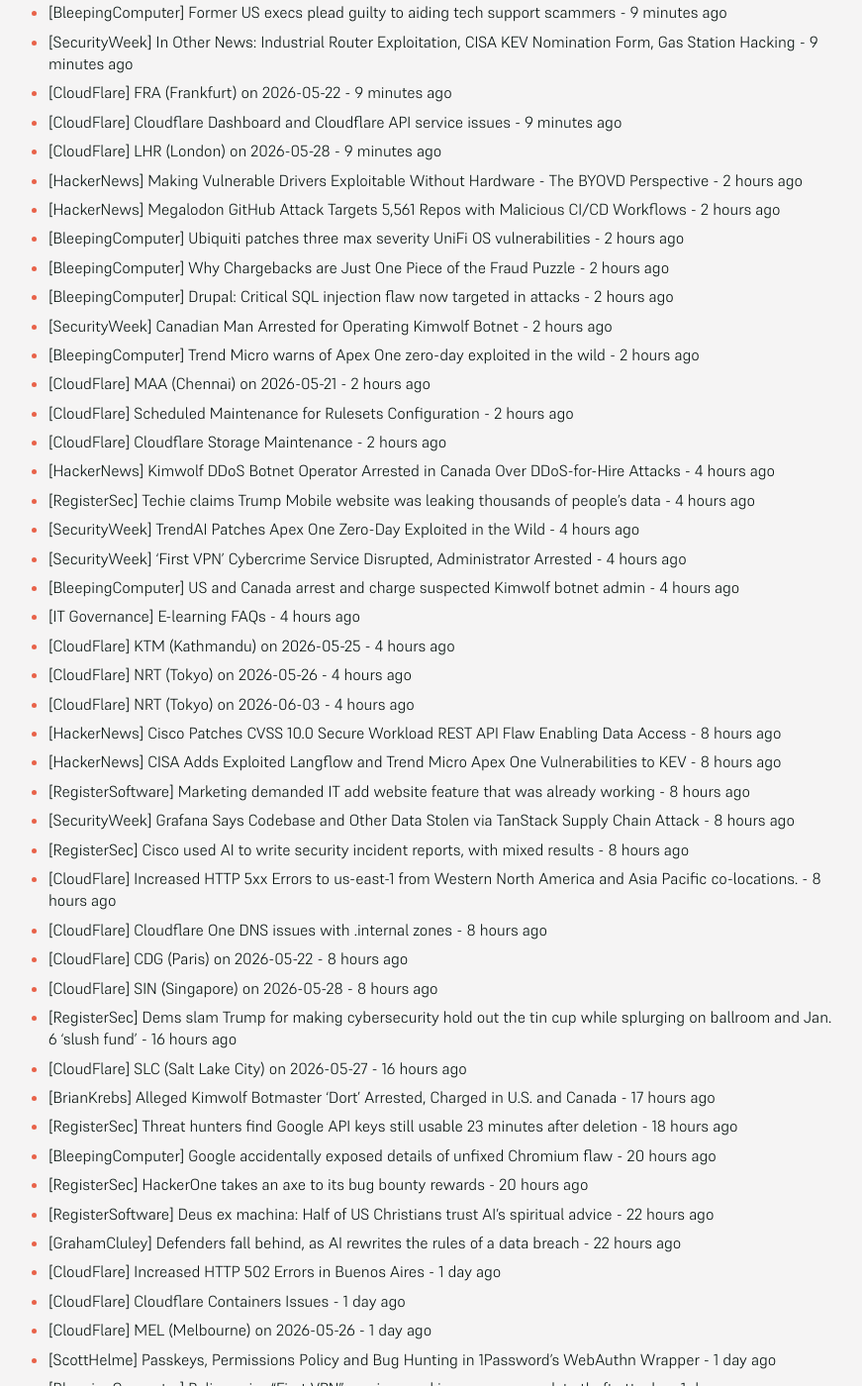
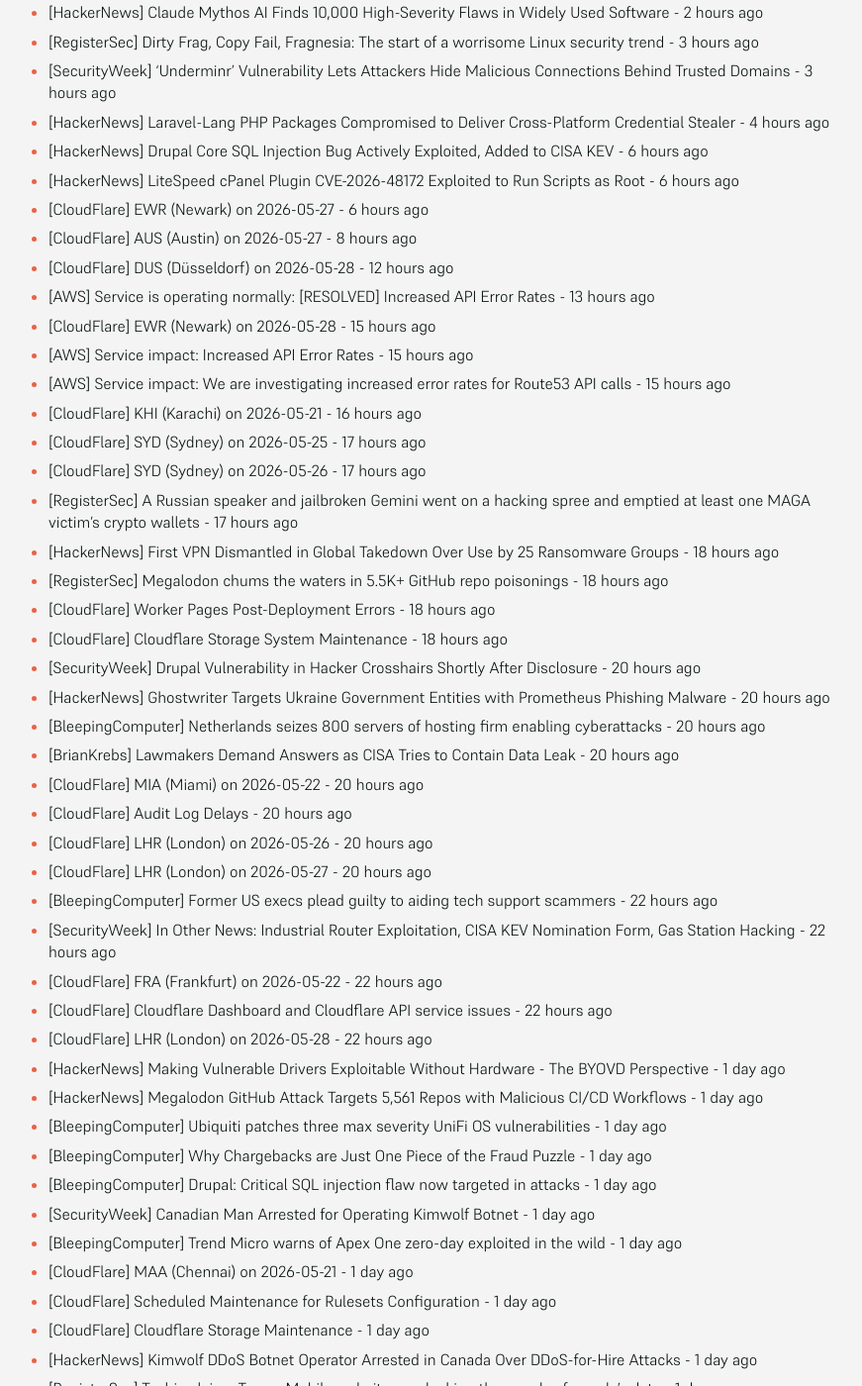
Before and after one commit to SecOpsNews/news, a Jekyll site: the page built from index.md, in a window 1280 px wide and 1400 px high, scrolled down 273 px. Shown: the whole window at 99% size, without its empty margins (215-1086 px from the left). Built offline with Jekyll 4.4.1, drawn with Linux system fonts in a browser that asks for light colours; some of the changed text lies outside the part shown.

Commit message:
New Feed

```diff
--- a/index.md
+++ b/index.md
@@ -9,47 +9,76 @@ description: Latest Updates
 
 <!-- SecOps start -->
 
-- [BleepingComputer] Former US execs plead guilty to aiding tech support scammers - 9 minutes ago
-- [SecurityWeek] In Other News: Industrial Router Exploitation, CISA KEV Nomination Form, Gas Station Hacking - 9 minutes ago
-- [CloudFlare] FRA (Frankfurt) on 2026-05-22 - 9 minutes ago
-- [CloudFlare] Cloudflare Dashboard and Cloudflare API service issues - 9 minutes ago
-- [CloudFlare] LHR (London) on 2026-05-28 - 9 minutes ago
-- [HackerNews] Making Vulnerable Drivers Exploitable Without Hardware - The BYOVD Perspective - 2 hours ago
-- [HackerNews] Megalodon GitHub Attack Targets 5,561 Repos with Malicious CI/CD Workflows - 2 hours ago
-- [BleepingComputer] Ubiquiti patches three max severity UniFi OS vulnerabilities - 2 hours ago
-- [BleepingComputer] Why Chargebacks are Just One Piece of the Fraud Puzzle - 2 hours ago
-- [BleepingComputer] Drupal: Critical SQL injection flaw now targeted in attacks - 2 hours ago
-- [SecurityWeek] Canadian Man Arrested for Operating Kimwolf Botnet - 2 hours ago
-- [BleepingComputer] Trend Micro warns of Apex One zero-day exploited in the wild - 2 hours ago
-- [CloudFlare] MAA (Chennai) on 2026-05-21 - 2 hours ago
-- [CloudFlare] Scheduled Maintenance for Rulesets Configuration - 2 hours ago
-- [CloudFlare] Cloudflare Storage Maintenance - 2 hours ago
-- [HackerNews] Kimwolf DDoS Botnet Operator Arrested in Canada Over DDoS-for-Hire Attacks - 4 hours ago
-- [RegisterSec] Techie claims Trump Mobile website was leaking thousands of people's data - 4 hours ago
-- [SecurityWeek] TrendAI Patches Apex One Zero-Day Exploited in the Wild - 4 hours ago
-- [SecurityWeek] ‘First VPN’ Cybercrime Service Disrupted, Administrator Arrested - 4 hours ago
-- [BleepingComputer] US and Canada arrest and charge suspected Kimwolf botnet admin - 4 hours ago
-- [IT Governance] E-learning FAQs - 4 hours ago
-- [CloudFlare] KTM (Kathmandu) on 2026-05-25 - 4 hours ago
-- [CloudFlare] NRT (Tokyo) on 2026-05-26 - 4 hours ago
-- [CloudFlare] NRT (Tokyo) on 2026-06-03 - 4 hours ago
-- [HackerNews] Cisco Patches CVSS 10.0 Secure Workload REST API Flaw Enabling Data Access - 8 hours ago
-- [HackerNews] CISA Adds Exploited Langflow and Trend Micro Apex One Vulnerabilities to KEV - 8 hours ago
-- [RegisterSoftware] Marketing demanded IT add website feature that was already working - 8 hours ago
-- [SecurityWeek] Grafana Says Codebase and Other Data Stolen via TanStack Supply Chain Attack - 8 hours ago
-- [RegisterSec] Cisco used AI to write security incident reports, with mixed results - 8 hours ago
-- [CloudFlare] Increased HTTP 5xx Errors to us-east-1 from Western North America and Asia Pacific co-locations. - 8 hours ago
-- [CloudFlare] Cloudflare One DNS issues with .internal zones - 8 hours ago
-- [CloudFlare] CDG (Paris) on 2026-05-22 - 8 hours ago
-- [CloudFlare] SIN (Singapore) on 2026-05-28 - 8 hours ago
-- [RegisterSec] Dems slam Trump for making cybersecurity hold out the tin cup while splurging on ballroom and Jan. 6 'slush fund' - 16 hours ago
-- [CloudFlare] SLC (Salt Lake City) on 2026-05-27 - 16 hours ago
-- [BrianKrebs] Alleged Kimwolf Botmaster ‘Dort’ Arrested, Charged in U.S. and Canada - 17 hours ago
-- [RegisterSec] Threat hunters find Google API keys still usable 23 minutes after deletion - 18 hours ago
-- [BleepingComputer] Google accidentally exposed details of unfixed Chromium flaw - 20 hours ago
-- [RegisterSec] HackerOne takes an axe to its bug bounty rewards - 20 hours ago
-- [RegisterSoftware] Deus ex machina: Half of US Christians trust AI's spiritual advice - 22 hours ago
-- [GrahamCluley] Defenders fall behind, as AI rewrites the rules of a data breach - 22 hours ago
+- [HackerNews] Claude Mythos AI Finds 10,000 High-Severity Flaws in Widely Used Software - 2 hours ago
+- [RegisterSec] Dirty Frag, Copy Fail, Fragnesia: The start of a worrisome Linux security trend - 3 hours ago
+- [SecurityWeek] ‘Underminr’ Vulnerability Lets Attackers Hide Malicious Connections Behind Trusted Domains - 3 hours ago
+- [HackerNews] Laravel-Lang PHP Packages Compromised to Deliver Cross-Platform Credential Stealer - 4 hours ago
+- [HackerNews] Drupal Core SQL Injection Bug Actively Exploited, Added to CISA KEV - 6 hours ago
+- [HackerNews] LiteSpeed cPanel Plugin CVE-2026-48172 Exploited to Run Scripts as Root - 6 hours ago
+- [CloudFlare] EWR (Newark) on 2026-05-27 - 6 hours ago
+- [CloudFlare] AUS (Austin) on 2026-05-27 - 8 hours ago
+- [CloudFlare] DUS (Düsseldorf) on 2026-05-28 - 12 hours ago
+- [AWS] Service is operating normally: [RESOLVED] Increased API Error Rates - 13 hours ago
+- [CloudFlare] EWR (Newark) on 2026-05-28 - 15 hours ago
+- [AWS] Service impact: Increased API Error Rates - 15 hours ago
+- [AWS] Service impact: We are investigating increased error rates for Route53 API calls - 15 hours ago
+- [CloudFlare] KHI (Karachi) on 2026-05-21 - 16 hours ago
+- [CloudFlare] SYD (Sydney) on 2026-05-25 - 17 hours ago
+- [CloudFlare] SYD (Sydney) on 2026-05-26 - 17 hours ago
+- [RegisterSec] A Russian speaker and jailbroken Gemini went on a hacking spree and emptied at least one MAGA victim's crypto wallets - 17 hours ago
+- [HackerNews] First VPN Dismantled in Global Takedown Over Use by 25 Ransomware Groups - 18 hours ago
+- [RegisterSec] Megalodon chums the waters in 5.5K+ GitHub repo poisonings - 18 hours ago
+- [CloudFlare] Worker Pages Post-Deployment Errors - 18 hours ago
+- [CloudFlare] Cloudflare Storage System Maintenance - 18 hours ago
+- [SecurityWeek] Drupal Vulnerability in Hacker Crosshairs Shortly After Disclosure - 20 hours ago
+- [HackerNews] Ghostwriter Targets Ukraine Government Entities with Prometheus Phishing Malware - 20 hours ago
+- [BleepingComputer] Netherlands seizes 800 servers of hosting firm enabling cyberattacks - 20 hours ago
+- [BrianKrebs] Lawmakers Demand Answers as CISA Tries to Contain Data Leak - 20 hours ago
+- [CloudFlare] MIA (Miami) on 2026-05-22 - 20 hours ago
+- [CloudFlare] Audit Log Delays - 20 hours ago
+- [CloudFlare] LHR (London) on 2026-05-26 - 20 hours ago
+- [CloudFlare] LHR (London) on 2026-05-27 - 20 hours ago
+- [BleepingComputer] Former US execs plead guilty to aiding tech support scammers - 22 hours ago
+- [SecurityWeek] In Other News: Industrial Router Exploitation, CISA KEV Nomination Form, Gas Station Hacking - 22 hours ago
+- [CloudFlare] FRA (Frankfurt) on 2026-05-22 - 22 hours ago
+- [CloudFlare] Cloudflare Dashboard and Cloudflare API service issues - 22 hours ago
+- [CloudFlare] LHR (London) on 2026-05-28 - 22 hours ago
+- [HackerNews] Making Vulnerable Drivers Exploitable Without Hardware - The BYOVD Perspective - 1 day ago
+- [HackerNews] Megalodon GitHub Attack Targets 5,561 Repos with Malicious CI/CD Workflows - 1 day ago
+- [BleepingComputer] Ubiquiti patches three max severity UniFi OS vulnerabilities - 1 day ago
+- [BleepingComputer] Why Chargebacks are Just One Piece of the Fraud Puzzle - 1 day ago
+- [BleepingComputer] Drupal: Critical SQL injection flaw now targeted in attacks - 1 day ago
+- [SecurityWeek] Canadian Man Arrested for Operating Kimwolf Botnet - 1 day ago
+- [BleepingComputer] Trend Micro warns of Apex One zero-day exploited in the wild - 1 day ago
+- [CloudFlare] MAA (Chennai) on 2026-05-21 - 1 day ago
+- [CloudFlare] Scheduled Maintenance for Rulesets Configuration - 1 day ago
+- [CloudFlare] Cloudflare Storage Maintenance - 1 day ago
+- [HackerNews] Kimwolf DDoS Botnet Operator Arrested in Canada Over DDoS-for-Hire Attacks - 1 day ago
+- [RegisterSec] Techie claims Trump Mobile website was leaking thousands of people's data - 1 day ago
+- [SecurityWeek] TrendAI Patches Apex One Zero-Day Exploited in the Wild - 1 day ago
+- [SecurityWeek] ‘First VPN’ Cybercrime Service Disrupted, Administrator Arrested - 1 day ago
+- [BleepingComputer] US and Canada arrest and charge suspected Kimwolf botnet admin - 1 day ago
+- [IT Governance] E-learning FAQs - 1 day ago
+- [CloudFlare] KTM (Kathmandu) on 2026-05-25 - 1 day ago
+- [CloudFlare] NRT (Tokyo) on 2026-05-26 - 1 day ago
+- [CloudFlare] NRT (Tokyo) on 2026-06-03 - 1 day ago
+- [HackerNews] Cisco Patches CVSS 10.0 Secure Workload REST API Flaw Enabling Data Access - 1 day ago
+- [HackerNews] CISA Adds Exploited Langflow and Trend Micro Apex One Vulnerabilities to KEV - 1 day ago
+- [RegisterSoftware] Marketing demanded IT add website feature that was already working - 1 day ago
+- [SecurityWeek] Grafana Says Codebase and Other Data Stolen via TanStack Supply Chain Attack - 1 day ago
+- [RegisterSec] Cisco used AI to write security incident reports, with mixed results - 1 day ago
+- [CloudFlare] Increased HTTP 5xx Errors to us-east-1 from Western North America and Asia Pacific co-locations. - 1 day ago
+- [CloudFlare] Cloudflare One DNS issues with .internal zones - 1 day ago
+- [CloudFlare] CDG (Paris) on 2026-05-22 - 1 day ago
+- [CloudFlare] SIN (Singapore) on 2026-05-28 - 1 day ago
+- [RegisterSec] Dems slam Trump for making cybersecurity hold out the tin cup while splurging on ballroom and Jan. 6 'slush fund' - 1 day ago
+- [CloudFlare] SLC (Salt Lake City) on 2026-05-27 - 1 day ago
+- [BrianKrebs] Alleged Kimwolf Botmaster ‘Dort’ Arrested, Charged in U.S. and Canada - 1 day ago
+- [RegisterSec] Threat hunters find Google API keys still usable 23 minutes after deletion - 1 day ago
+- [BleepingComputer] Google accidentally exposed details of unfixed Chromium flaw - 1 day ago
+- [RegisterSec] HackerOne takes an axe to its bug bounty rewards - 1 day ago
+- [RegisterSoftware] Deus ex machina: Half of US Christians trust AI's spiritual advice - 1 day ago
+- [GrahamCluley] Defenders fall behind, as AI rewrites the rules of a data breach - 1 day ago
 - [CloudFlare] Increased HTTP 502 Errors in Buenos Aires - 1 day ago
 - [CloudFlare] Cloudflare Containers Issues - 1 day ago
 - [CloudFlare] MEL (Melbourne) on 2026-05-26 - 1 day ago
@@ -61,89 +90,27 @@ description: Latest Updates
 - [BleepingComputer] Apple blocked over $11 billion in App Store fraud in 6 years - 1 day ago
 - [HackerNews] ThreatsDay Bulletin: Linux Rootkits, Router 0-Day, AI Intrusions, Scam Kits and 25 New Stories - 1 day ago
 - [HackerNews] Showboat Linux Malware Hits Middle East Telecom with SOCKS5 Proxy Backdoor - 1 day ago
-- [CloudFlare] KUL (Kuala Lumpur) on 2026-05-25 - 1 day ago
-- [CloudFlare] EWR (Newark) on 2026-05-27 - 1 day ago
-- [CloudFlare] AUS (Austin) on 2026-05-27 - 1 day ago
-- [CloudFlare] DUS (Düsseldorf) on 2026-05-28 - 1 day ago
-- [CloudFlare] EWR (Newark) on 2026-05-28 - 1 day ago
-- [SecurityWeek] Google’s Surge in Chrome Vulnerability Discoveries Likely Driven by AI - 1 day ago
-- [SecurityWeek] Microsoft Patches Exploited UnDefend and RedSun Defender Zero-Days - 1 day ago
-- [SecurityWeek] Socket Raises $60 Million at $1 Billion Valuation - 1 day ago
-- [SecurityWeek] Drupal Patches Highly Critical Vulnerability Exposing Websites to Hacking - 1 day ago
-- [SecurityWeek] Apple Rejected 2 Million App Store Submissions in 2025 for Security and Fraud Prevention - 1 day ago
-- [RegisterSec] Microsoft storms RAMPART, adds Clarity to agentic AI safety - 1 day ago
-- [SecurityWeek] Ocean Emerges From Stealth With $28M for Agentic Email Security Platform - 1 day ago
-- [RegisterSec] Cisco serves up yet another perfect 10 bug with Secure Workload admin flaw - 1 day ago
-- [SecurityWeek] Cisco Patches Critical Vulnerability in Secure Workload - 1 day ago
-- [RegisterSec] Attackers spill plaintext passwords of 46k Myspace93 users after 2021 breach - 1 day ago
-- [HackerNews] When Identity is the Attack Path - 1 day ago
-- [HackerNews] Microsoft Warns of Two Actively Exploited Defender Vulnerabilities - 1 day ago
-- [BleepingComputer] Flipper One project needs community help to build open Linux platform - 1 day ago
-- [BleepingComputer] GitHub links repo breach to TanStack npm supply-chain attack - 1 day ago
-- [HIBP] Dragonica Lunaris - 126,293 breached accounts - 1 day ago
-- [BleepingComputer] Microsoft warns of new Defender zero-days exploited in attacks - 1 day ago
-- [SecurityWeek] Supply Chain Security Crisis: Too Many Vulnerabilities, Too Little Visibility - 1 day ago
-- [RegisterSec] Zombie user account let hackers control the city’s water - 1 day ago
-- [HackerNews] 9-Year-Old Linux Kernel Flaw Enables Root Command Execution on Major Distros - 1 day ago
-- [CloudFlare] Increased 5XX errors in Porto Alegre and Curitiba, Brazil - 1 day ago
-- [CloudFlare] PHX (Phoenix) on 2026-05-21 - 1 day ago
-- [CloudFlare] SYD (Sydney) on 2026-05-25 - 1 day ago
-- [CloudFlare] SYD (Sydney) on 2026-05-26 - 1 day ago
-- [CloudFlare] Cloudflare Storage System Maintenance - 1 day ago
-- [CloudFlare] PER (Perth) on 2026-05-19 - 1 day ago
-- [CloudFlare] GRU (São Paulo) on 2026-05-21 - 1 day ago
-- [CloudFlare] KHI (Karachi) on 2026-05-21 - 1 day ago
-- [CloudFlare] MIA (Miami) on 2026-05-22 - 1 day ago
-- [CloudFlare] LHR (London) on 2026-05-26 - 1 day ago
-- [CloudFlare] LHR (London) on 2026-05-27 - 1 day ago
-- [CloudFlare] LHR (London) on 2026-05-28 - 1 day ago
-- [HackerNews] Highly Critical Drupal Core Flaw Exposes PostgreSQL Sites to RCE Attacks - 1 day ago
-- [HackerNews] GitHub Internal Repositories Breached via Malicious Nx Console VS Code Extension - 1 day ago
-- [HIBP] Windows93 / Myspace93 - 46,105 breached accounts - 1 day ago
-- [CloudFlare] FRA (Frankfurt) on 2026-05-22 - 1 day ago
-- [CloudFlare] SIN (Singapore) on 2026-05-27 - 1 day ago
-- [CloudFlare] Cloudflare Storage Maintenance - 1 day ago
-- [GrahamCluley] Smashing Security podcast #468: High-speed train hacks and homicidal lawnmowers - 1 day ago
-- [CloudFlare] MAA (Chennai) on 2026-05-21 - 1 day ago
-- [CloudFlare] Scheduled Maintenance for Rulesets Configuration - 1 day ago
-- [BleepingComputer] Hackers bypass SonicWall VPN MFA due to incomplete patching - 1 day ago
-- [BleepingComputer] Ukraine identifies infostealer operator tied to 28,000 stolen accounts - 1 day ago
-- [RegisterSec] Even Claude agrees: hole in its sandbox was real and dangerous - 1 day ago
-- [CloudFlare] CMH (Columbus) on 2026-05-20 - 1 day ago
-- [CloudFlare] NRT (Tokyo) on 2026-05-26 - 1 day ago
-- [CloudFlare] NRT (Tokyo) on 2026-06-03 - 1 day ago
-- [CloudFlare] YUL (Montréal) on 2026-05-20 - 1 day ago
-- [CloudFlare] SYD (Sydney) on 2026-05-20 - 1 day ago
-- [CloudFlare] Elevated number of 520 errors in Europe region - 1 day ago
-- [CloudFlare] Cloudflare Access delayed audit logs - 1 day ago
-- [RegisterSoftware] Bye-bye, Gemini CLI; Google's gone and swapped you for a closed-source AI - 1 day ago
-- [RegisterSoftware] Fedora: Microsoft is all aboard, but Deepin is dumped - 1 day ago
-- [HackerNews] Microsoft Open-Sources RAMPART and Clarity to Secure AI Agents During Development - 1 day ago
-- [CloudFlare] SYD (Sydney) on 2026-05-19 - 1 day ago
-- [CloudFlare] NRT (Tokyo) on 2026-05-20 - 1 day ago
-- [CloudFlare] Workers subrequests returning 1006 - 1 day ago
-- [CloudFlare] MEL (Melbourne) on 2026-05-26 - 1 day ago
-- [SecurityWeek] Anthropic Silently Patches Claude Code Sandbox Bypass - 2 days ago
-- [HackerNews] Agent AI is Coming. Are You Ready? - 2 days ago
-- [SecurityWeek] 1Password Teams With OpenAI to Stop AI Coding Agents From Leaking Credentials - 2 days ago
-- [HackerNews] Webworm Deploys EchoCreep and GraphWorm Backdoors Using Discord and MS Graph API - 2 days ago
-- [SecurityWeek] AI-Powered App Attacks Are Faster, More Frequent and Harder to Stop - 2 days ago
-- [HackerNews] Microsoft Takes Down Malware-Signing Service Behind Ransomware Attacks - 2 days ago
-- [SecurityWeek] Microsoft Rolls Out Mitigations for ‘YellowKey’ BitLocker Bypass - 2 days ago
-- [SecurityWeek] Quantum Bridge Raises $8 Million for Quantum-Safe Key Distribution Solution - 2 days ago
-- [IT Governance] 101 Ways to Engage Your Colleagues in Data Protection - 2 days ago
-- [ScottHelme] Open-Sourcing passkeys-php: A Security-Focused WebAuthn Library for PHP - 2 days ago
-- [IT Governance] Your ‘Meet the Team’ Page: The Security Risks of Corporate Visibility - 2 days ago
-- [BleepingComputer] Drupal critical update to fix bug with high exploitation risk - 2 days ago
-- [BleepingComputer] Identity Alone Isn't Enough: Why Device Security Has to Share the Load - 2 days ago
-- [BleepingComputer] Grafana breach caused by missed token rotation after TanStack attack - 2 days ago
-- [CloudFlare] Increased HTTP 502 Errors in Buenos Aires - 2 days ago
-- [CloudFlare] PayPal Billing Issues - 2 days ago
-- [CloudFlare] EWR (Newark) on 2026-05-26 - 2 days ago
-- [CloudFlare] AUS (Austin) on 2026-05-26 - 2 days ago
+- [CloudFlare] KUL (Kuala Lumpur) on 2026-05-25 - 2 days ago
 - [CloudFlare] EWR (Newark) on 2026-05-27 - 2 days ago
+- [CloudFlare] AUS (Austin) on 2026-05-27 - 2 days ago
 - [CloudFlare] DUS (Düsseldorf) on 2026-05-28 - 2 days ago
-- [RegisterSoftware] Frustrated franchisee sues Pizza Hut over crappy kitchen AI - 2 days ago
+- [CloudFlare] EWR (Newark) on 2026-05-28 - 2 days ago
+- [SecurityWeek] Google’s Surge in Chrome Vulnerability Discoveries Likely Driven by AI - 2 days ago
+- [SecurityWeek] Microsoft Patches Exploited UnDefend and RedSun Defender Zero-Days - 2 days ago
+- [SecurityWeek] Socket Raises $60 Million at $1 Billion Valuation - 2 days ago
+- [SecurityWeek] Drupal Patches Highly Critical Vulnerability Exposing Websites to Hacking - 2 days ago
+- [SecurityWeek] Apple Rejected 2 Million App Store Submissions in 2025 for Security and Fraud Prevention - 2 days ago
+- [RegisterSec] Microsoft storms RAMPART, adds Clarity to agentic AI safety - 2 days ago
+- [SecurityWeek] Ocean Emerges From Stealth With $28M for Agentic Email Security Platform - 2 days ago
+- [RegisterSec] Cisco serves up yet another perfect 10 bug with Secure Workload admin flaw - 2 days ago
+- [SecurityWeek] Cisco Patches Critical Vulnerability in Secure Workload - 2 days ago
+- [RegisterSec] Attackers spill plaintext passwords of 46k Myspace93 users after 2021 breach - 2 days ago
+- [HackerNews] When Identity is the Attack Path - 2 days ago
+- [HackerNews] Microsoft Warns of Two Actively Exploited Defender Vulnerabilities - 2 days ago
+- [BleepingComputer] Flipper One project needs community help to build open Linux platform - 2 days ago
+- [BleepingComputer] Microsoft warns of new Defender zero-days exploited in attacks - 2 days ago
+- [SecurityWeek] Supply Chain Security Crisis: Too Many Vulnerabilities, Too Little Visibility - 2 days ago
+- [RegisterSoftware] Frustrated franchisee sues Pizza Hut over crappy kitchen AI - 3 days ago
 - [DataBreaches] Russian-linked hackers appear to have launched a crippling cyberattack on Western New Mexico University - 1 year ago
 - [DataBreaches] SK Telecom vows to take full responsibility for damage from recent data leak - 1 year ago
 - [HackerNews] Storm-1977 Hits Education Clouds with AzureChecker, Deploys 200+ Crypto Mining Containers - 1 year ago
```
